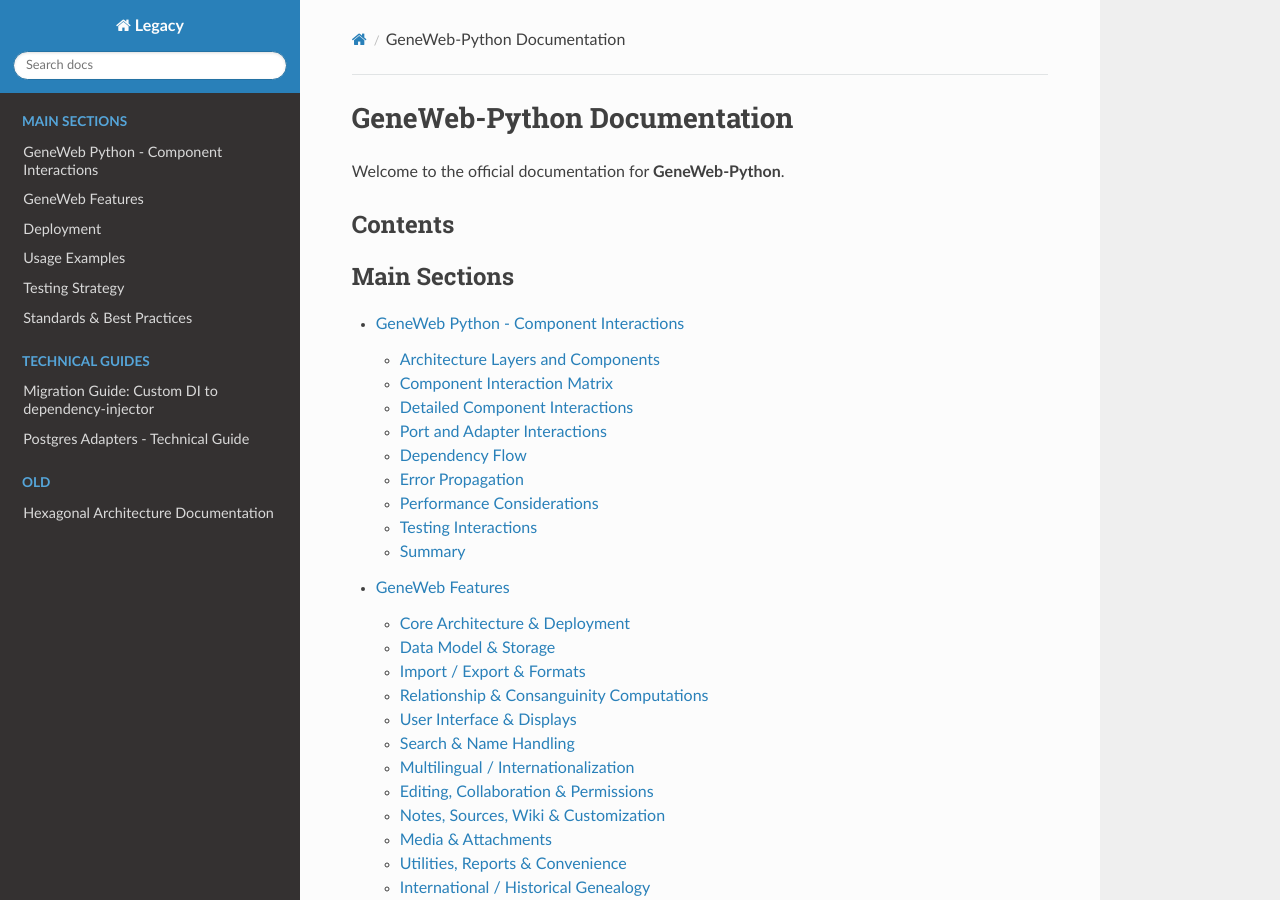
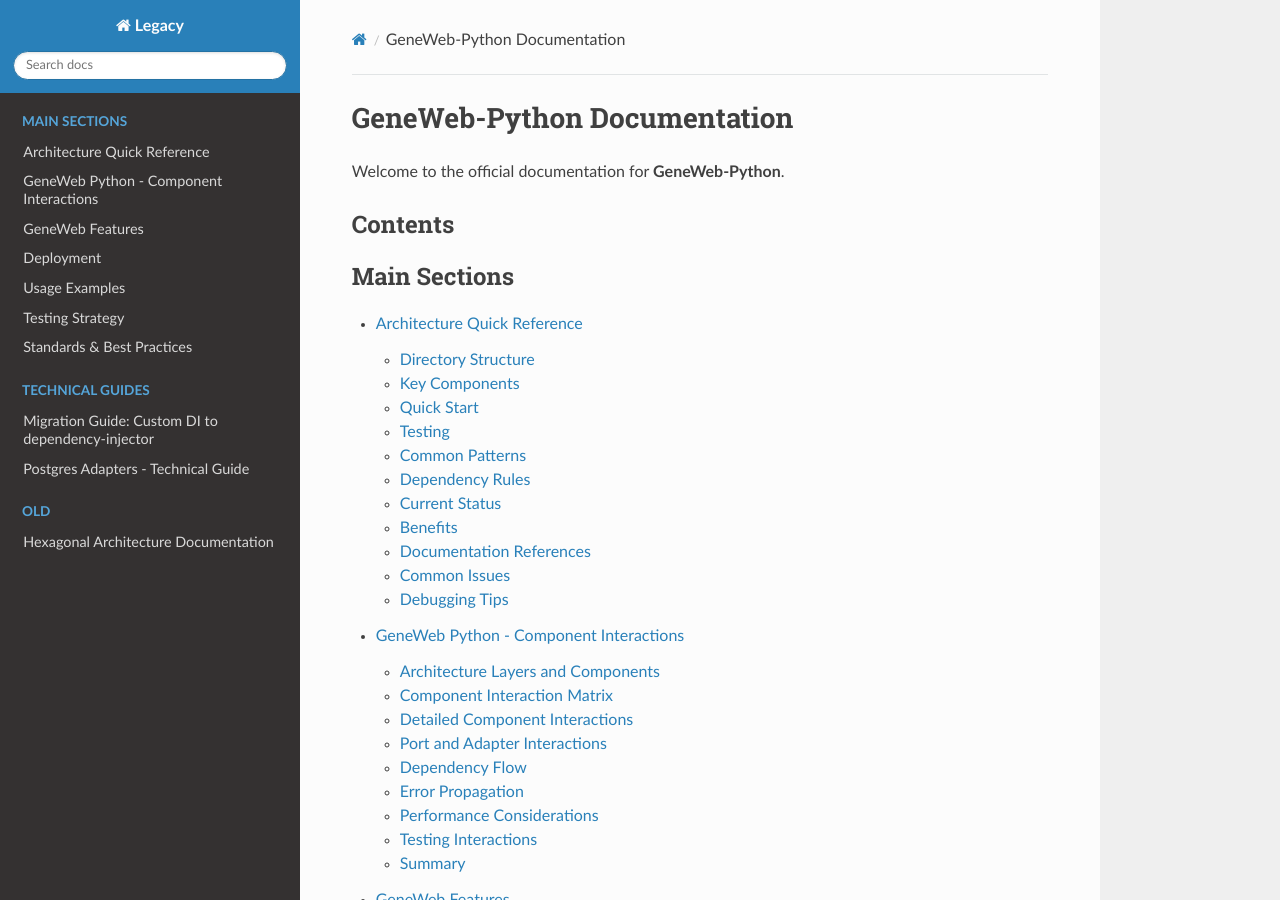
Before and after one commit to sabry134/legacy-project, a Sphinx documentation site: the page built from docs/source/index.rst, in a window 1280 px wide and 900 px high. Built offline with Sphinx 7.4.7 and the Read the Docs theme 3.1.0, drawn with Linux system fonts in a browser that asks for light colours; some of the changed lines change nothing that is shown.

Commit message:
:feat: added new architecture page

```diff
--- /dev/null
+++ b/docs/source/architecture_overview.rst
@@ -0,0 +1,197 @@
+Architecture Quick Reference
+=============================
+
+**Hexagonal Architecture (Ports and Adapters)** with three main layers:
+
+.. code-block:: text
+
+    External Systems → Infrastructure Layer → Application Layer → Domain Layer
+
+Directory Structure
+~~~~~~~~~~~~~~~~~~~
+
+.. code-block:: text
+
+    src/
+    ├── domain/           # Core business logic
+    │   ├── entities/     # Domain entities (Person, Family, etc.)
+    │   ├── value_objects/# Immutable value objects (Name, Date, etc.)
+    │   └── repositories/ # Repository interfaces (ports)
+    ├── application/      # Use cases and application ports
+    │   ├── use_cases/    # Use case implementations
+    │   └── ports/        # Inbound/outbound port interfaces
+    ├── infrastructure/   # Adapters implementing ports
+    │   └── adapters/    # Database, API, CLI adapters
+    ├── shared/          # Shared utilities
+    │   └── di_container.py # Dependency injection container
+    └── main.py          # Application entry point
+
+Key Components
+~~~~~~~~~~~~~~
+
+Domain Layer (Core)
+^^^^^^^^^^^^^^^^^^^
+
+- **Entities**: Person, Family, Relationship, Event, Source, Title
+- **Value Objects**: EntityId, Name, Date, Gender, Place
+- **Repository Interfaces**: PersonRepository, FamilyRepository, etc.
+
+Application Layer (Use Cases)
+^^^^^^^^^^^^^^^^^^^^^^^^^^^^^
+
+- **Use Cases (Application services)**: Orchestrate business flows by calling domain entities and outbound ports. They contain no framework code. Examples: `PersonUseCaseImpl`, `FamilyUseCaseImpl`.
+- **Ports**:
+
+  - **Inbound ports** define the use case API consumed by adapters (e.g., controllers): `src/application/ports/inbound/*`.
+  - **Outbound ports** define dependencies on infrastructure (repositories): `src/application/ports/outbound/*`.
+
+Infrastructure Layer (Adapters)
+^^^^^^^^^^^^^^^^^^^^^^^^^^^^^^^
+
+- **Persistence adapters** implement outbound ports (e.g., `InMemoryPersonRepository`, `InMemoryFamilyRepository`).
+- **Web adapters (Flask blueprints)** implement inbound delivery using HTTP but call only inbound ports (use cases). They never talk directly to repositories. See:
+
+  - `src/infrastructure/adapters/web/blueprints/person_api.py`
+  - `src/infrastructure/adapters/web/blueprints/family_api.py`
+  - App factory: `src/infrastructure/adapters/web/flask_app.py`
+
+Flow:
+
+.. code-block:: text
+
+    HTTP request → Flask blueprint (controller) → Inbound port (UseCase) → Outbound port (Repository Port) → Repository adapter (InMemory/DB)
+
+Key rule: Controllers do not depend on repositories; they depend on use cases. Use cases depend on repository ports (interfaces), not concrete implementations.
+
+Quick Start
+~~~~~~~~~~~
+
+.. code-block:: python
+
+    from src.shared.di_container import DIContainer
+    from src.domain.value_objects.name import Name
+    from src.domain.value_objects.gender import Gender
+    from src.application.ports.inbound.person_use_case import PersonUseCase
+
+    # Initialize container
+    container = DIContainer()
+
+    # Get use case
+    person_use_case = container.get(PersonUseCase)
+
+    # Create a person
+    person = person_use_case.create_person(
+        first_name=Name("John"),
+        last_name=Name("Doe"),
+        gender=Gender.MALE
+    )
+
+Testing
+~~~~~~~
+
+.. code-block:: bash
+
+    # Run all tests
+    python -m pytest tests/ -v
+
+    # Run specific test categories
+    python -m pytest tests/unit/ -v          # Unit tests
+    python -m pytest tests/integration/ -v    # Integration tests
+    python -m pytest tests/e2e/ -v           # End-to-end tests
+
+Common Patterns
+~~~~~~~~~~~~~~~
+
+Creating a New Entity
+^^^^^^^^^^^^^^^^^^^^^
+
+1. **Domain Entity**: `src/domain/entities/new_entity.py`
+2. **Repository Interface**: `src/domain/repositories/new_entity_repository.py`
+3. **Use Case Interface**: `src/application/ports/inbound/new_entity_use_case.py`
+4. **Use Case Implementation**: `src/application/use_cases/new_entity_use_case_impl.py`
+5. **Repository Adapter**: `src/infrastructure/adapters/persistence/in_memory_new_entity_repository.py`
+6. **Register in DI Container**: `src/shared/di_container.py`
+
+Adding a New Adapter
+^^^^^^^^^^^^^^^^^^^^
+
+1. **Implement existing port interface**
+2. **Register in DI container**
+3. **No changes needed to other layers**
+
+Adding a New Interface
+^^^^^^^^^^^^^^^^^^^^^^
+
+1. **Create inbound port interface**
+2. **Implement use case**
+3. **Create adapter**
+4. **Register in DI container**
+
+Dependency Rules
+~~~~~~~~~~~~~~~~
+
+1. **Domain Layer**: No external dependencies
+2. **Application Layer**: Depends only on Domain Layer
+3. **Infrastructure Layer**: Depends on Application Layer
+4. **Dependency Inversion**: All dependencies point inward
+
+Current Status
+~~~~~~~~~~~~~~
+
+- ✅ **Domain Layer**: Complete with entities, value objects, and repository interfaces
+- ✅ **Application Layer**: Use cases and ports implemented
+- ✅ **Infrastructure Layer**: In\-memory adapters implemented
+- ✅ **Dependency Injection**: Custom DI container
+- ✅ **Testing**: 41 tests with 100% pass rate
+- ✅ **Documentation**: Comprehensive architecture documentation
+
+Benefits
+~~~~~~~~
+
+- **Maintainability**: Clear separation of concerns
+- **Testability**: Each component can be tested independently
+- **Flexibility**: Easy to add new features or change implementations
+- **Scalability**: Architecture supports growth and complexity
+- **Independence**: Core business logic is independent of external frameworks
+
+Documentation References
+~~~~~~~~~~~~~~~~~~~~~~~~~
+
+- `Architecture Documentation <ARCHITECTURE_DOCUMENTATION.md>`_ – Detailed architecture guide
+- `Interaction Flows <INTERACTION_FLOWS.md>`_ – Component interaction patterns
+- `Component Interactions <component_interactions.rst>`_ – Detailed component relationships
+- `Hexagonal Architecture Guide <hexagonal_architecture.md>`_ – Architecture principles
+- `Refactoring Summary <REFACTORING_SUMMARY.md>`_ – Migration details
+
+Common Issues
+~~~~~~~~~~~~~
+
+Import Errors
+^^^^^^^^^^^^^
+
+- Ensure all `__init__.py` files are present
+- Check import paths are correct
+- Verify DI container registration
+
+Test Failures
+^^^^^^^^^^^^^
+
+- Check mock configurations
+- Verify entity equality implementations
+- Ensure proper dependency injection
+
+Architecture Violations
+^^^^^^^^^^^^^^^^^^^^^^^
+
+- Domain layer should not import from other layers
+- Use cases should only depend on domain and repository interfaces
+- Adapters should implement port interfaces
+
+Debugging Tips
+~~~~~~~~~~~~~~
+
+1. **Check DI Container**: Verify services are registered correctly
+2. **Trace Dependencies**: Follow the dependency chain
+3. **Test Isolation**: Run tests individually to identify issues
+4. **Log Interactions**: Add logging to trace component interactions
+5. **Validate Ports**: Ensure adapters implement port interfaces correctly
--- a/docs/source/index.rst
+++ b/docs/source/index.rst
@@ -10,6 +10,7 @@ Contents
    :maxdepth: 2
    :caption: Main Sections
 
+   architecture_overview
    component_interactions
    features
    deployment
```
